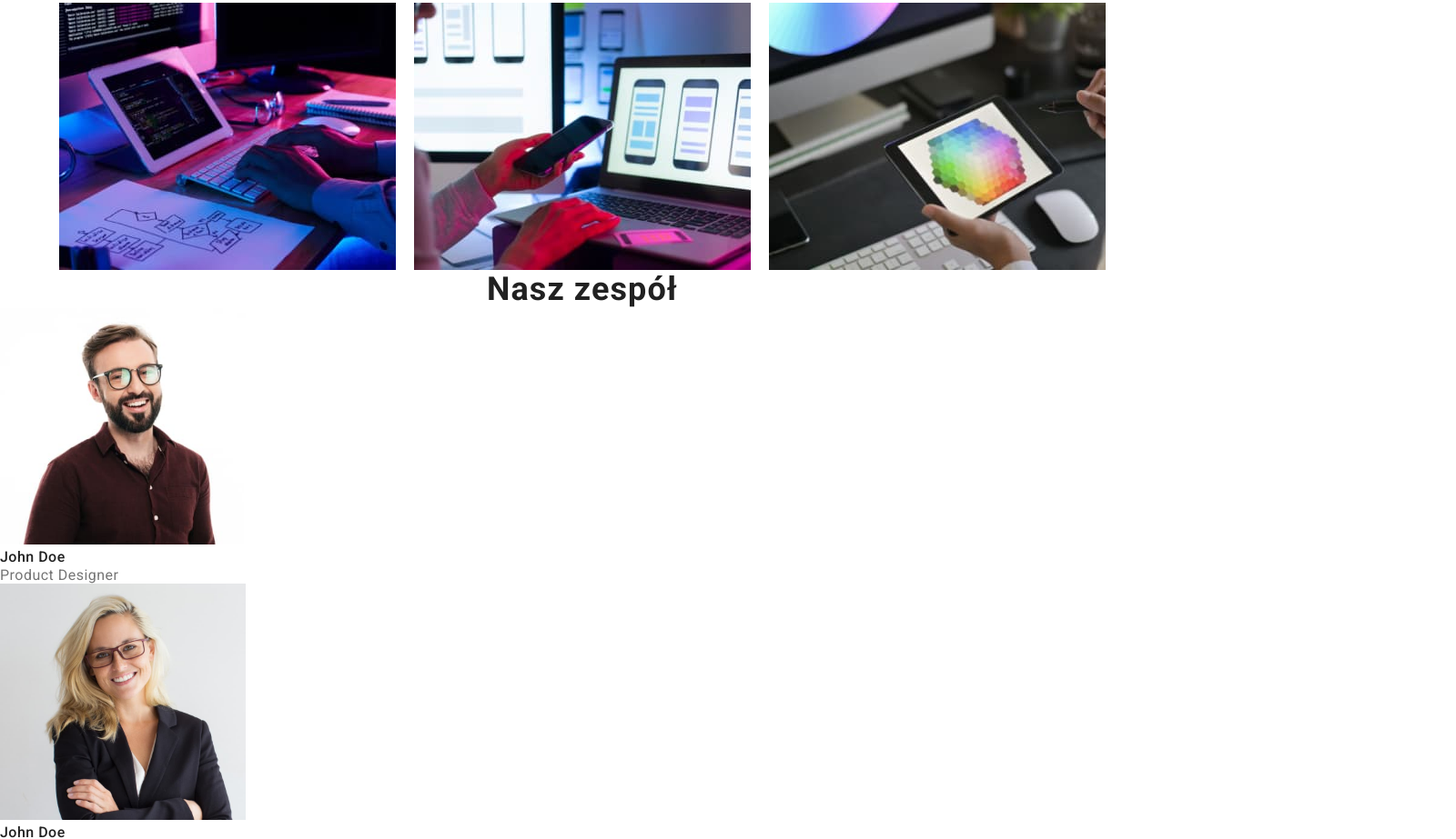
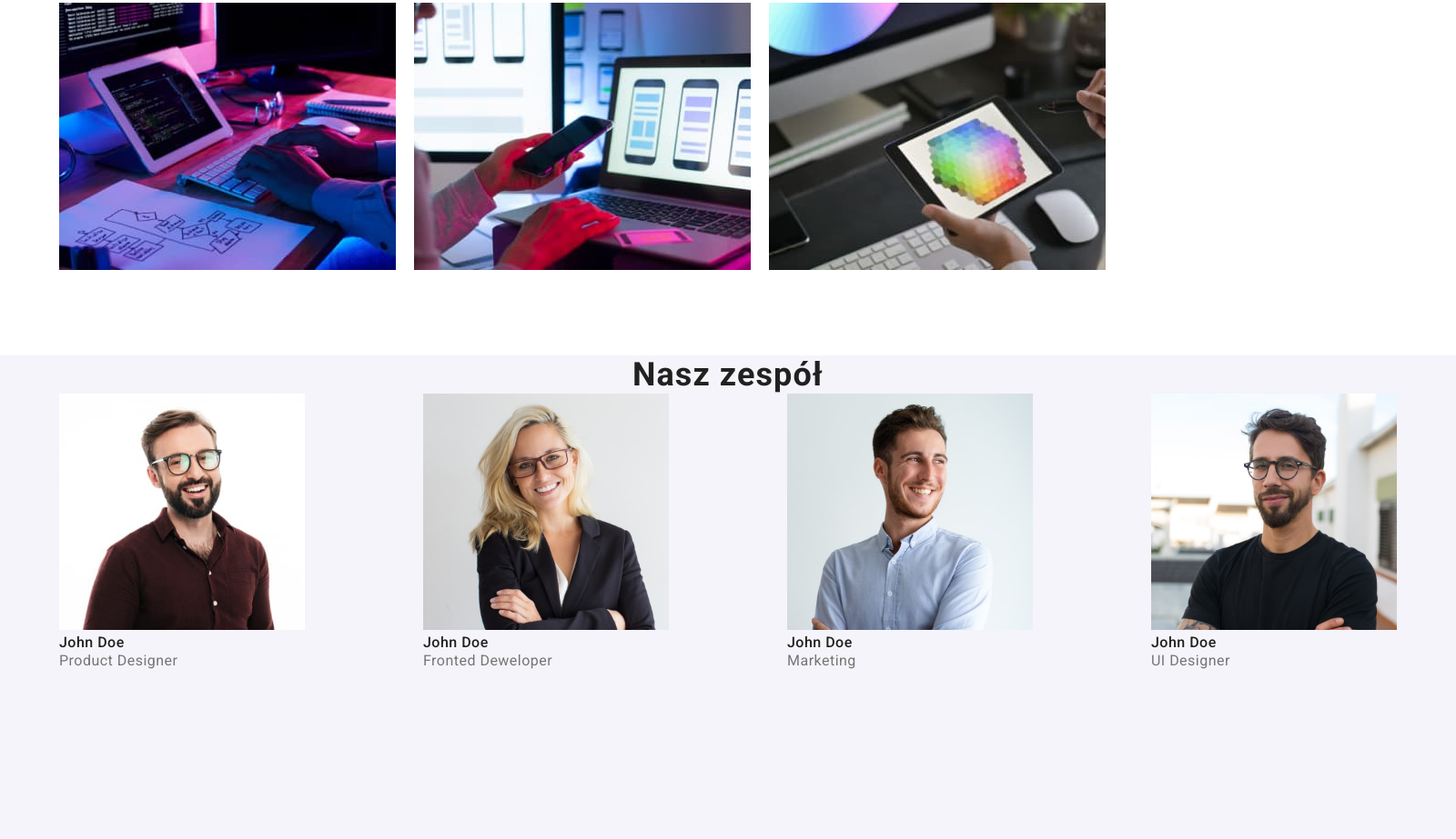
Before and after one commit to WojciechMilkowski/goit-markup-hw-03, a plain HTML site: page index.html in a window 1280 px wide. Shown: the part 1133-2056 px from the top of the page at 91% size, 1600 px wide, since content can reach past the window. Drawn offline with Linux system fonts and the light colour scheme.

Commit message:
next changes

```diff
--- a/css/styles.css
+++ b/css/styles.css
@@ -91,7 +91,12 @@ ul {
     box-shadow: 0px 1px 3px rgba(0, 0, 0, 0.12), 0px 1px 1px rgba(0, 0, 0, 0.14),
         0px 2px 1px rgba(0, 0, 0, 0.2);
 }*/
-
+.card {
+    display: flex;
+}
+.list-card {
+    display: flex;
+}
 .department {
     color: var(--text-color);
     font-family: 'Roboto';
@@ -144,6 +149,9 @@ ul {
     letter-spacing: 0.03em;
     text-decoration: none;
     margin: auto;
+}
+.lorem {
+    display: flex;
 }
 
 .link-mail {
@@ -290,6 +298,7 @@ ul {
     width: 1170px;
     height: 386px;
     margin-top: 87px;
+    margin-bottom: 94px;
 }
 .occupation-working {
     display: flex;
@@ -298,6 +307,9 @@ ul {
     text-align: center;
     font-size: 36px;
     letter-spacing: 0.03em;
+    width: 210px;
+    height: 42px;
+    margin-top: 94px;
 }
 .proffession {
     color: var(--text-color);
@@ -306,6 +318,11 @@ ul {
     line-height: 1.18;
     text-align: center;
     letter-spacing: 0.03em;
+}
+.portfolio-buttons {
+    display: flex;
+    width: 572px;
+    height: 54px;
 }
 .portfolio-button {
     width: 121px;
@@ -335,6 +352,9 @@ ul {
     top: 774px;
     margin-top: 94px;
 }
-.lorem {
-    display: flex;
+
+.team-container {
+    width: 1600px;
+    height: 648px;
+    background: rgba(245, 244, 250, 1);
 }
--- a/index.html
+++ b/index.html
@@ -121,12 +121,12 @@
                     </li>
                 </ul>
             </div>
-            <section class="container-team">
+            <section class="team-container">
                 <!--Nasz zespół-->
                 <h2 class="our-team">Nasz zespół</h2>
 
-                <ul>
-                    <li>
+                <ul class="list-card">
+                    <li class="card">
                         <figure>
                             <img
                                 src="images/person1.jpg"
@@ -142,7 +142,7 @@
                             </figcaption>
                         </figure>
                     </li>
-                    <li>
+                    <li class="card">
                         <figure>
                             <img
                                 src="images/person2.jpg"
@@ -158,7 +158,7 @@
                             </figcaption>
                         </figure>
                     </li>
-                    <li>
+                    <li class="card">
                         <figure>
                             <img
                                 src="images/person3.jpg"
@@ -172,7 +172,7 @@
                             </figcaption>
                         </figure>
                     </li>
-                    <li>
+                    <li class="card">
                         <figure>
                             <img
                                 src="images/person4.jpg"
```
